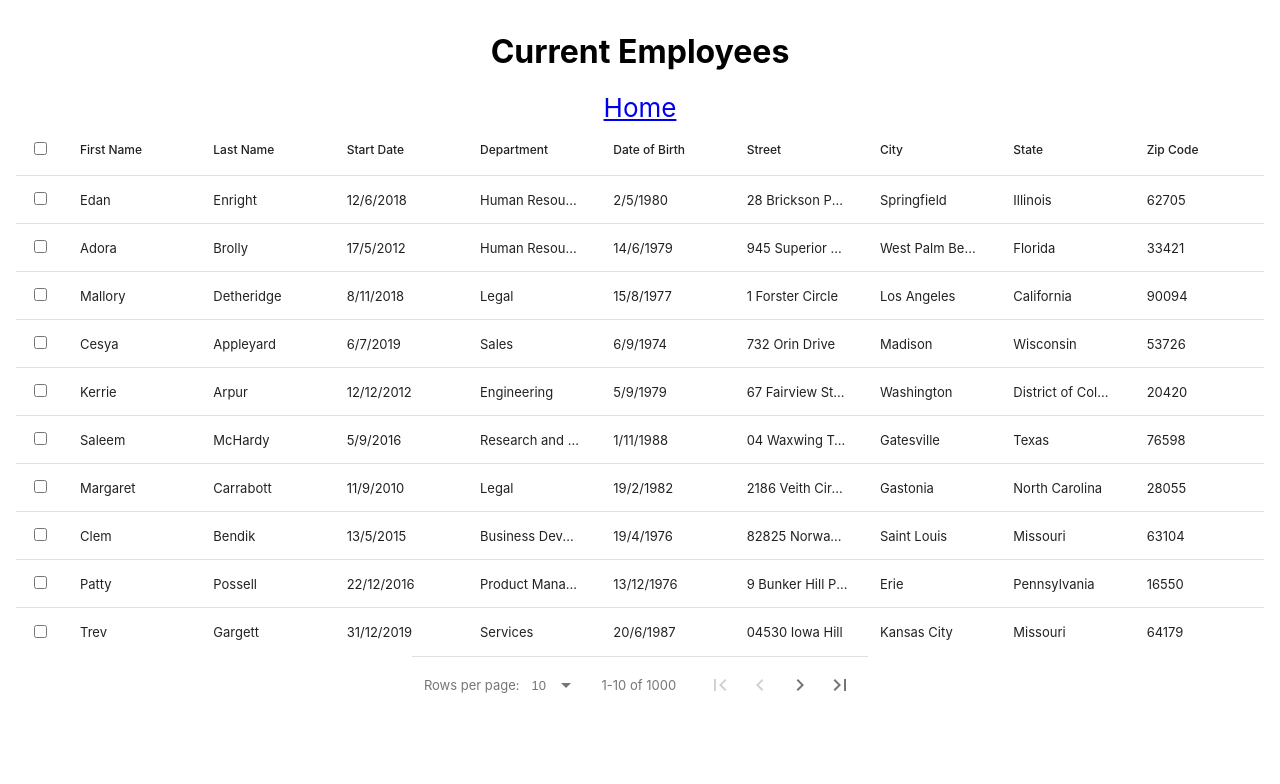
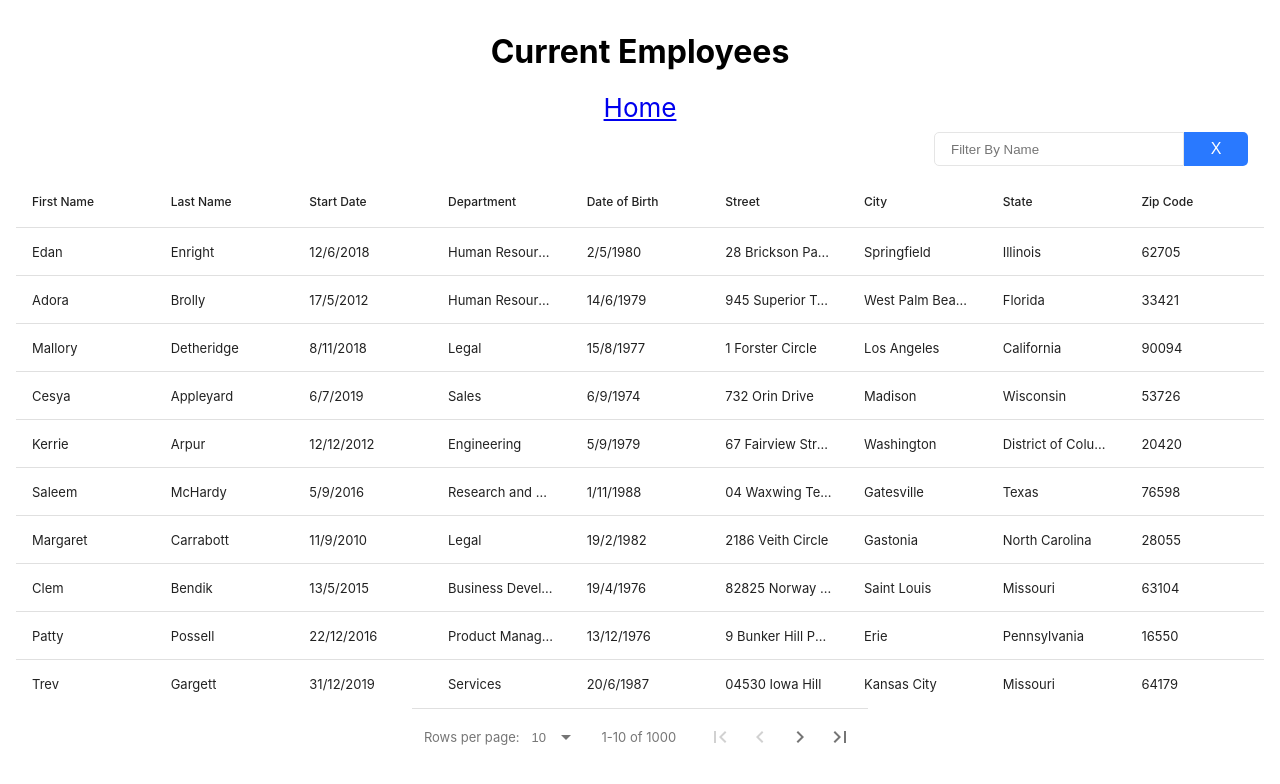
Before and after one commit to logan-ncz/hrnet, a React (Create React App) app: page /employeeList in a window 1280 px wide. Shown: the top 784 px of the page. Built offline with nearby package versions, Linux system fonts and the light colour scheme.

Commit message:
sorting by columns in dataTable

```diff
--- a/src/pages/EmployeeList.jsx
+++ b/src/pages/EmployeeList.jsx
@@ -1,49 +1,121 @@
+import { useMemo, useState } from "react";
 import DataTable from "react-data-table-component";
 import { Link } from "react-router-dom";
 import { mockEmployees } from '../data/MOCK_DATA'
+import styled from "styled-components";
 
 const columns = [
     {
         name: 'First Name',
         selector: row => row.firstName,
+        sortable: true
     },
     {
         name: 'Last Name',
         selector: row => row.lastName,
+        sortable: true
     },
     {
         name: 'Start Date',
         selector: row => row.startDate,
+        sortable: true
     },
     {
         name: 'Department',
         selector: row => row.department,
+        sortable: true
     },
     {
         name: 'Date of Birth',
         selector: row => row.dateOfBirth,
+        sortable: true
     },
     {
         name: 'Street',
         selector: row => row.street,
+        sortable: true
     },
     {
         name: 'City',
         selector: row => row.city,
+        sortable: true
     },
     {
         name: 'State',
         selector: row => row.state,
+        sortable: true
     },
     {
         name: 'Zip Code',
         selector: row => row.zipCode,
+        sortable: true
     },
 ];
 
 const rowsPerPageOptions = [10, 25, 50, 100]
 
+const TextField = styled.input`
+  height: 32px;
+  width: 200px;
+  border-radius: 3px;
+  border-top-left-radius: 5px;
+  border-bottom-left-radius: 5px;
+  border-top-right-radius: 0;
+  border-bottom-right-radius: 0;
+  border: 1px solid #e5e5e5;
+  padding: 0 32px 0 16px;
+
+  &:hover {
+    cursor: pointer;
+  }
+`;
+
+const ClearButton = styled.button`
+  border-top-left-radius: 0;
+  border-bottom-left-radius: 0;
+  border-top-right-radius: 5px;
+  border-bottom-right-radius: 5px;
+  height: 34px;
+  width: 32px;
+  text-align: center;
+  display: flex;
+  align-items: center;
+  justify-content: center;
+  padding: 8px 32px;
+  background-color: rgb(41, 121, 255);
+  border: medium none;
+  color: white;
+  text-decoration: none;
+  font-size: 16px;
+`;
+
+const FilterComponent = ({ filterText, onFilter, onClear }) => (
+    <>
+      <TextField id="search" type="text" placeholder="Filter By Name" aria-label="Search Input" value={filterText} onChange={onFilter} />
+      <ClearButton type="button" onClick={onClear}>X</ClearButton>
+    </>
+  );
+
 export default function EmployeeList() {
+    const [filterText, setFilterText] = useState('');
+	const [resetPaginationToggle, setResetPaginationToggle] = useState(false);
+    const filteredItems = mockEmployees.filter(
+		item => item.firstName && item.firstName.toLowerCase().includes(filterText.toLowerCase()),
+	);
+
+    const subHeaderComponentMemo = useMemo(() => {
+		const handleClear = () => {
+			if (filterText) {
+				setResetPaginationToggle(!resetPaginationToggle);
+				setFilterText('');
+			}
+		};
+
+		return (
+			<FilterComponent onFilter={e => setFilterText(e.target.value)} onClear={handleClear} filterText={filterText} />
+		);
+	}, [filterText, resetPaginationToggle]);
+
     return (
         <div className="employeeList">
             <h1>Current Employees</h1>
@@ -53,13 +125,13 @@ export default function EmployeeList() {
 
                 <DataTable
                     columns={columns}
-                    data={mockEmployees}
-                    selectableRows
+                    data={filteredItems}
                     pagination
                     paginationRowsPerPageOptions={rowsPerPageOptions}
+                    subHeader
+			        subHeaderComponent={subHeaderComponentMemo}
                 />
             </div>
         </div>
-
     )
 }
```
